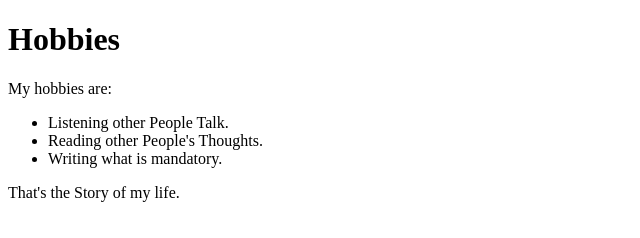
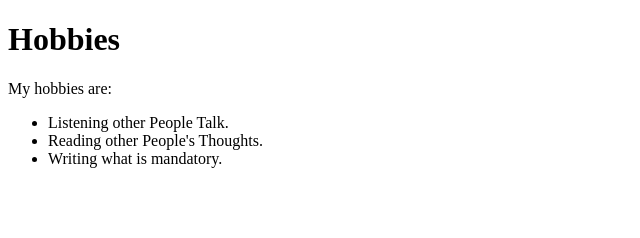
Before and after one commit to dharmesh191312/portfolio-website, a plain HTML site: page public/hobbies.html in a window 1280 px wide. Shown: the whole page, without its empty margins (0-640 px from the left). Drawn offline with Linux system fonts and the light colour scheme.

Commit message:
Update hobbies.html
Made a minor change

```diff
--- a/public/hobbies.html
+++ b/public/hobbies.html
@@ -13,6 +13,5 @@
       <li>Reading other People's Thoughts.</li>
       <li>Writing what is mandatory.</li>
     </ul>
-    <p>That's the Story of my life.</p>
   </body>
 </html>
```
